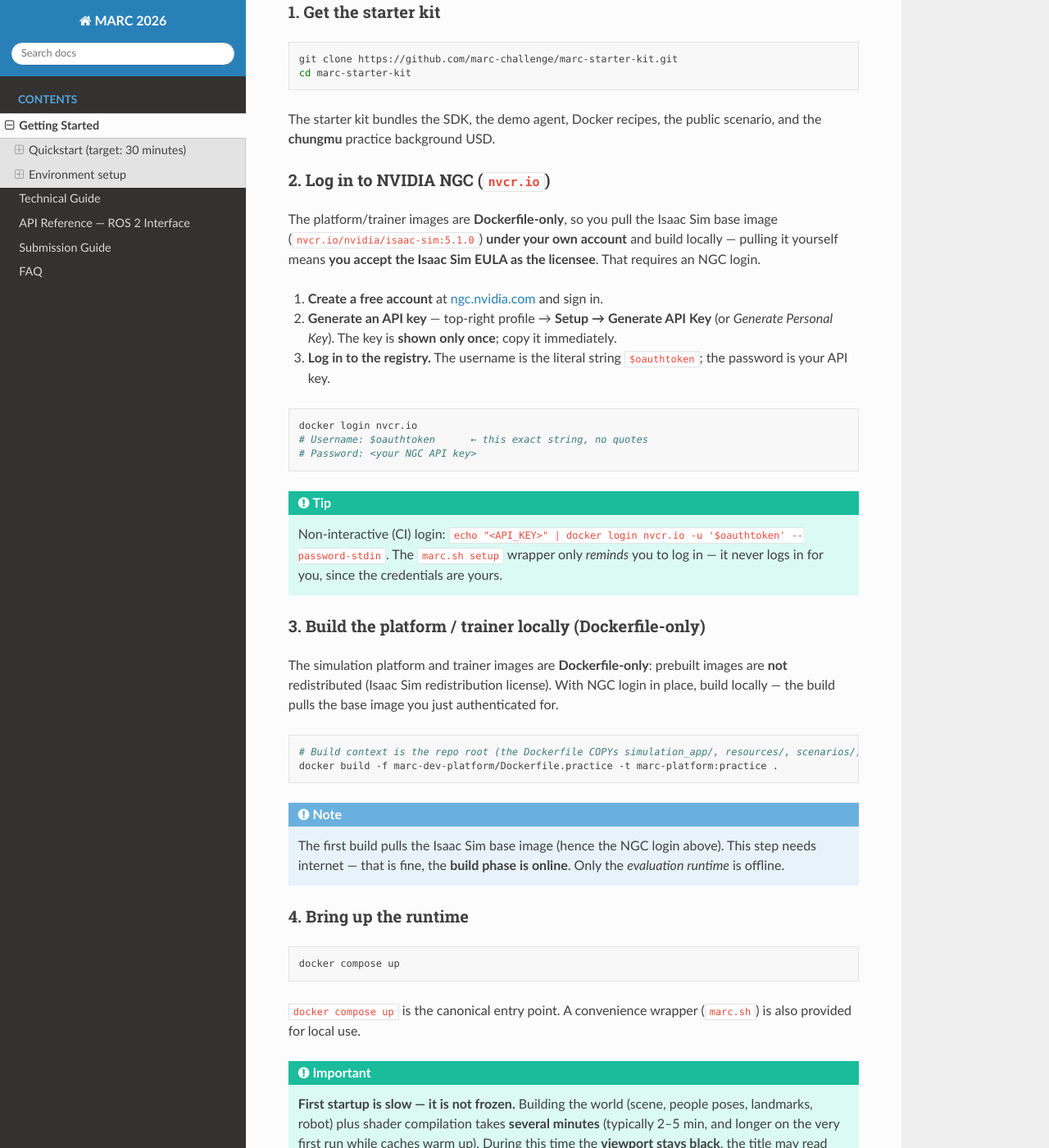
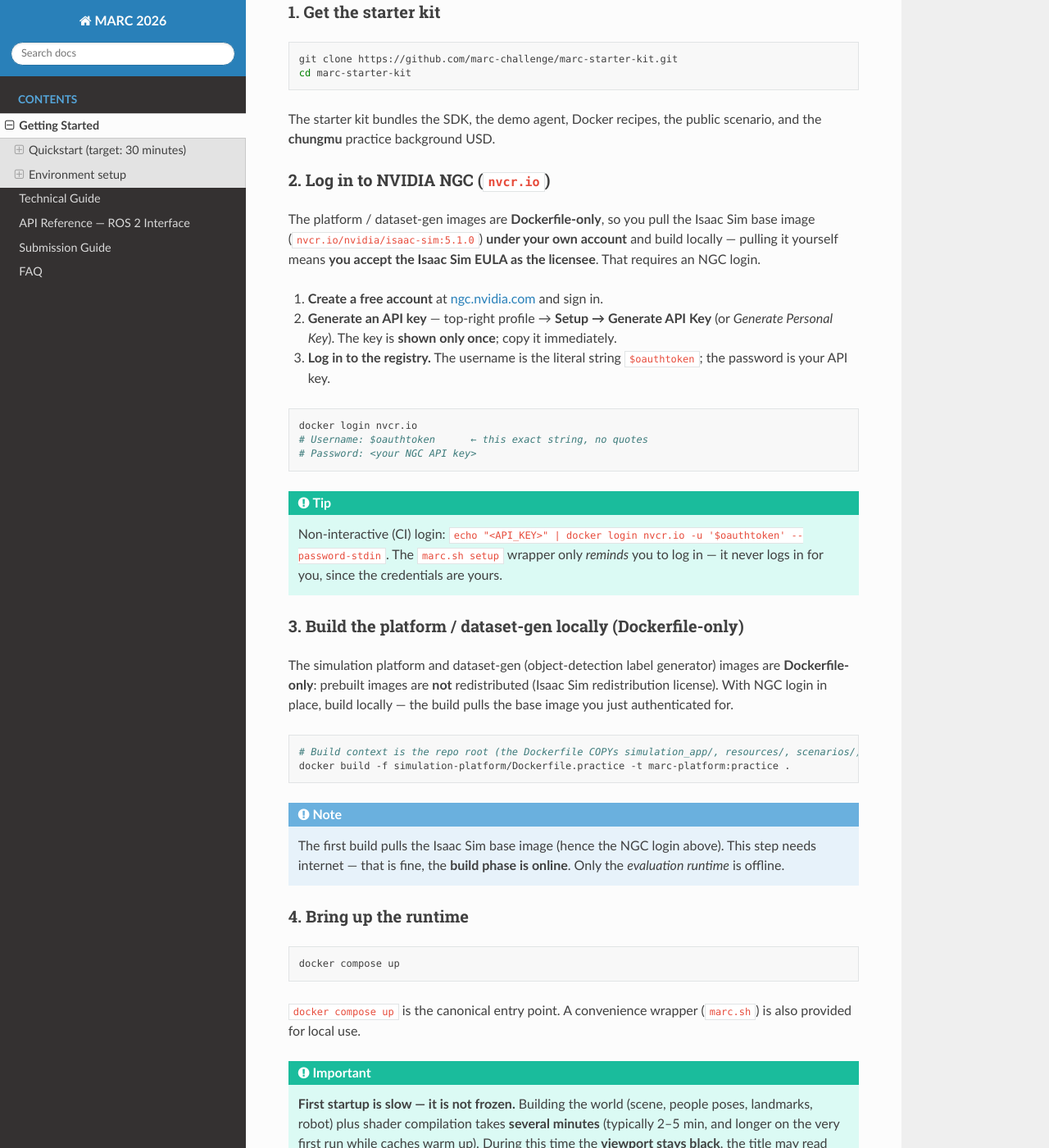
Before and after one commit to marc-challenge/marc-dev-guide, a Sphinx documentation site: the page built from docs/getting-started.md, in a window 1280 px wide and 1400 px high, scrolled down 555 px. Shown: the whole window at 82% size. Built offline with Sphinx 7.4.7 and the Read the Docs theme 3.1.0, drawn with Linux system fonts in a browser that asks for light colours.

Commit message:
docs: 플랫폼 폴더/이미지 네이밍 갱신 (marc-dev-platform->simulation-platform, trainer->dataset-gen)
영어권 참가자 오독 방지: 'dev-platform'(주최 내부용으로 오독) ->
simulation-platform, 'trainer'(모델 학습기로 오독, 실제론 라벨 데이터
생성기) -> dataset-gen. getting-started/faq EN+KO 의 폴더경로/프로파일/
이미지 표면 식별자 동기화.

````diff
--- a/docs/getting-started.md
+++ b/docs/getting-started.md
@@ -29,7 +29,7 @@
 
 ### 2. Log in to NVIDIA NGC (`nvcr.io`)
 
-The platform/trainer images are **Dockerfile-only**, so you pull the Isaac Sim base image
+The platform / dataset-gen images are **Dockerfile-only**, so you pull the Isaac Sim base image
 (`nvcr.io/nvidia/isaac-sim:5.1.0`) **under your own account** and build locally — pulling it
 yourself means **you accept the Isaac Sim EULA as the licensee**. That requires an NGC login.
 
@@ -52,15 +52,15 @@
 the credentials are yours.
 ```
 
-### 3. Build the platform / trainer locally (Dockerfile-only)
+### 3. Build the platform / dataset-gen locally (Dockerfile-only)
 
-The simulation platform and trainer images are **Dockerfile-only**: prebuilt images are
+The simulation platform and dataset-gen (object-detection label generator) images are **Dockerfile-only**: prebuilt images are
 **not** redistributed (Isaac Sim redistribution license). With NGC login in place, build
 locally — the build pulls the base image you just authenticated for.
 
 ```bash
 # Build context is the repo root (the Dockerfile COPYs simulation_app/, resources/, scenarios/).
-docker build -f marc-dev-platform/Dockerfile.practice -t marc-platform:practice .
+docker build -f simulation-platform/Dockerfile.practice -t marc-platform:practice .
 ```
 
 ```{note}
````
Also changed, not shown: docs/faq.md (+1 -1 lines), docs_ko/faq.md (+1 -1 lines), docs_ko/getting-started.md (+1 -1 lines).
